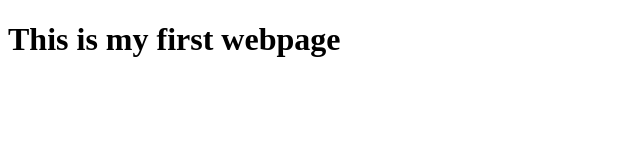
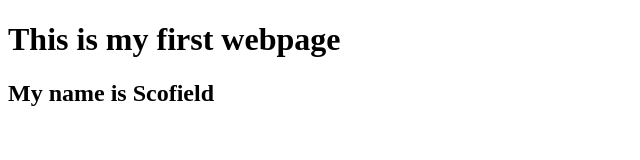
Before and after one commit to Scofield2833/451test, a plain HTML site: page index.html in a window 1280 px wide. Shown: the whole page, without its empty margins (0-640 px from the left). Drawn offline with Linux system fonts and the light colour scheme.

Commit message:
Update index.html

```diff
--- a/index.html
+++ b/index.html
@@ -8,6 +8,6 @@
 <body>
 
 <H1>This is my first webpage</H1>
-
+   <H2>My name is Scofield</H2>
 </body>
 </html>
```
